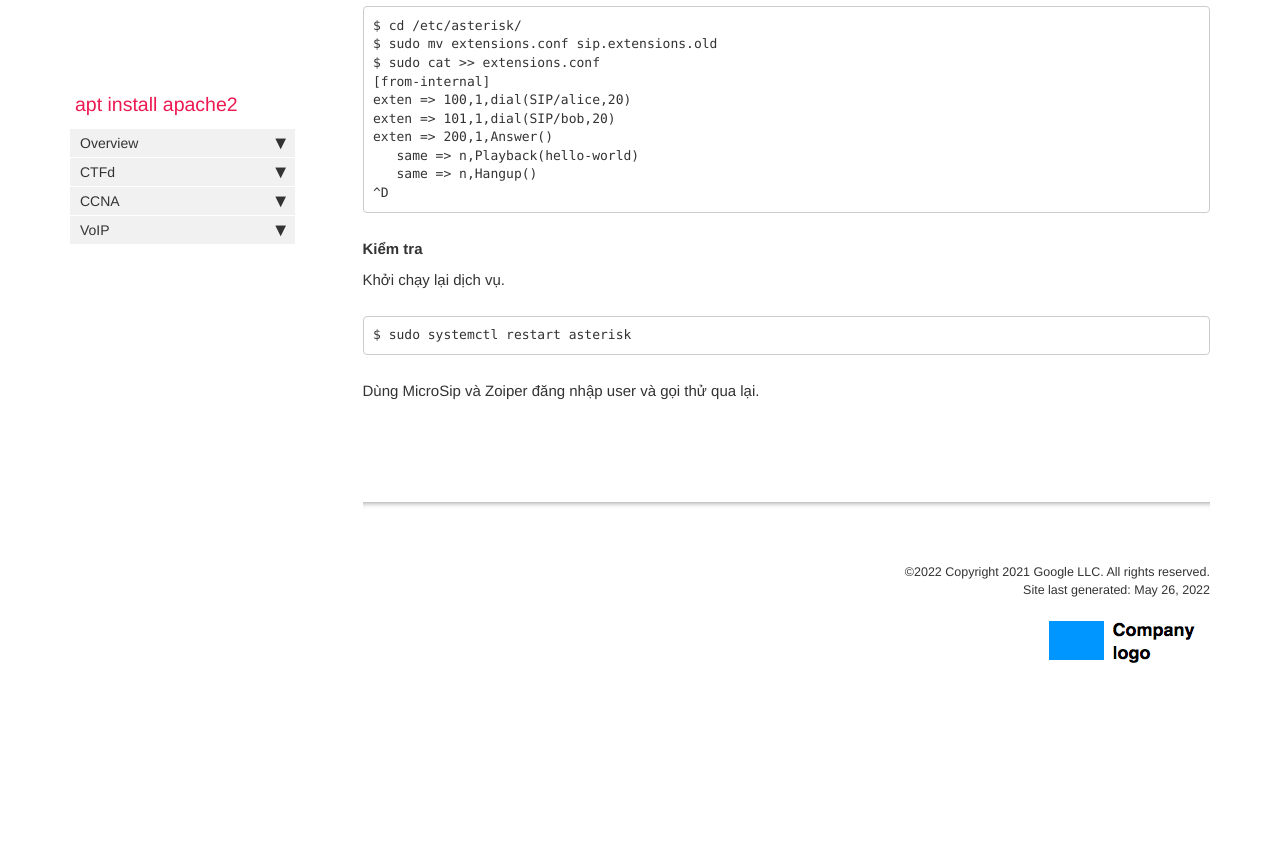
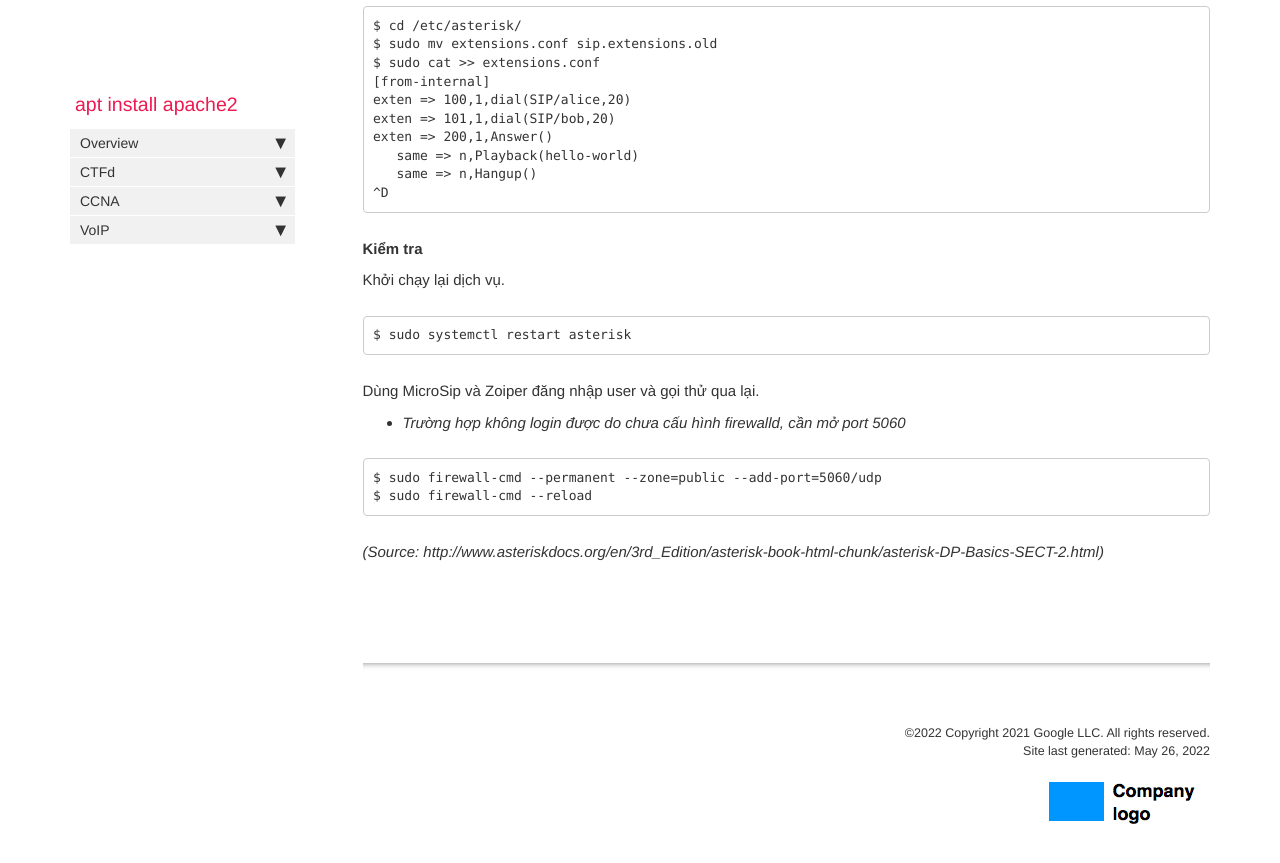
Before and after one commit to aptinstallapache2/aptinstallapache2.github.io, a Jekyll site: the page built from pages/VoIP/simple_dialplan.md, in a window 1280 px wide and 900 px high, scrolled down 710 px. Shown: the top 863 px of the window. Built offline with Jekyll 4.4.1, drawn with Linux system fonts in a browser that asks for light colours; comment, search, counter and statistics services are not loaded; before the commit the page ends 1449 px from its top, so only the background shows below that.

Commit message:
Update simple_dialplan.md

````diff
--- a/pages/VoIP/simple_dialplan.md
+++ b/pages/VoIP/simple_dialplan.md
@@ -56,3 +56,13 @@ $ sudo systemctl restart asterisk
 ```
 
 Dùng MicroSip và Zoiper đăng nhập user và gọi thử qua lại.
+
+
+* *Trường hợp không login được do chưa cấu hình firewalld, cần mở port 5060*
+
+```
+$ sudo firewall-cmd --permanent --zone=public --add-port=5060/udp
+$ sudo firewall-cmd --reload
+```
+
+*(Source: http://www.asteriskdocs.org/en/3rd_Edition/asterisk-book-html-chunk/asterisk-DP-Basics-SECT-2.html)*
````
